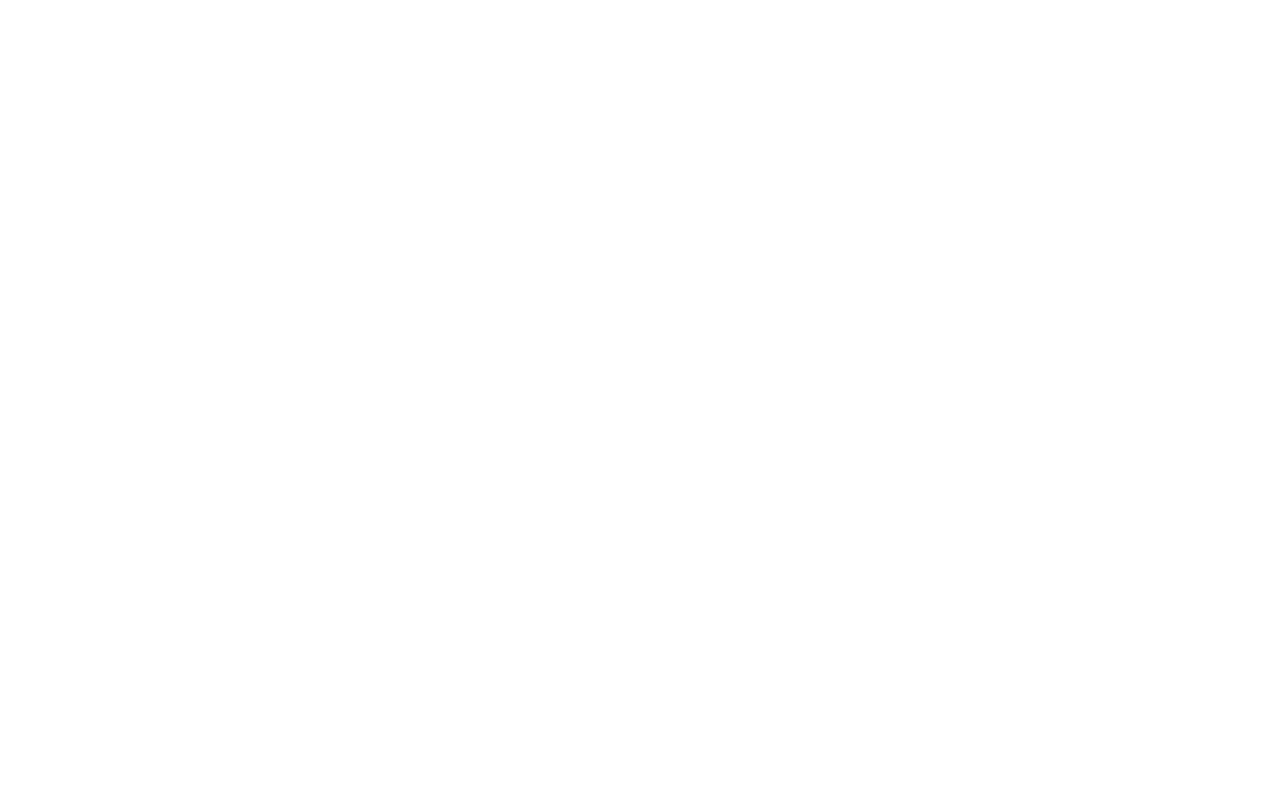
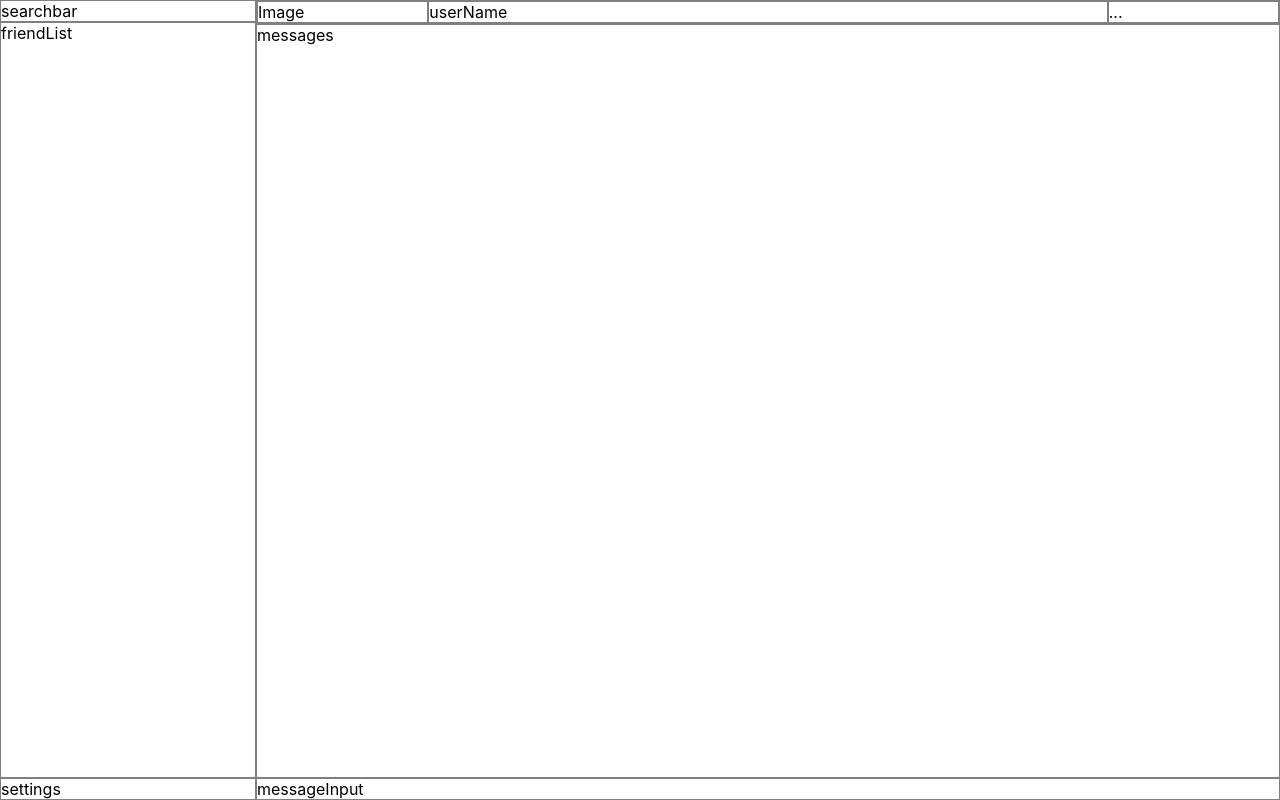
Before and after one commit to aysegulHalamoglu/chat-app, a React (Create React App) app in the folder my-chat-app/: page / in a window 1280 px wide. Both pictures are taken after typing "Sample", "Sample", "Sample" into the empty fields and a click on the button "LOGIN". Built offline with nearby package versions, Linux system fonts and the light colour scheme.

Commit message:
Chat page structure was formed

```diff
--- /dev/null
+++ b/my-chat-app/src/pages/Chat/Chat.css
@@ -0,0 +1,43 @@
+.chatContainer {
+  width: 100%;
+  min-height: 100vh;
+  display: flex;
+  flex-direction: row;
+}
+
+.left-side,
+.right-side {
+  display: flex;
+  flex-direction: column;
+}
+.left-side div,
+.right-side div {
+  border: 1px solid grey;
+}
+
+.left-side {
+  flex: 1;
+}
+.right-side {
+  flex: 4;
+}
+
+.friendList,
+.messages {
+  flex: 1;
+}
+
+.userHeader {
+  display: flex;
+  flex-direction: row;
+}
+
+.userImage {
+  flex: 1;
+}
+.userName {
+  flex: 4;
+}
+.more {
+  flex: 1;
+}
--- /dev/null
+++ b/my-chat-app/src/pages/Chat/Chat.js
@@ -0,0 +1,22 @@
+import React from "react";
+import "./Chat.css";
+export default function Chat() {
+  return (
+    <div className="chatContainer">
+      <div className="left-side">
+        <div className="searchbar">searchbar</div>
+        <div className="friendList">friendList</div>
+        <div className="settings">settings</div>
+      </div>
+      <div className="right-side">
+        <div className="userHeader">
+          <div className="userImage">Image</div>
+          <div className="userName">userName</div>
+          <div className="more">...</div>
+        </div>
+        <div className="messages">messages</div>
+        <div className="messageInput">messageInput</div>
+      </div>
+    </div>
+  );
+}
--- /dev/null
+++ b/my-chat-app/src/pages/Chat/index.js
@@ -0,0 +1 @@
+export { default } from "./Chat";
--- a/my-chat-app/src/routes.js
+++ b/my-chat-app/src/routes.js
@@ -6,7 +6,7 @@ import {
   Redirect,
 } from "react-router-dom";
 import { LoginContext } from "./context/LoginContext";
-import Chat from "./pages/Chat";
+import Chat from "./pages/Chat/";
 import Login from "./pages/Login";
 function Routes() {
   const { user } = useContext(LoginContext);
```
